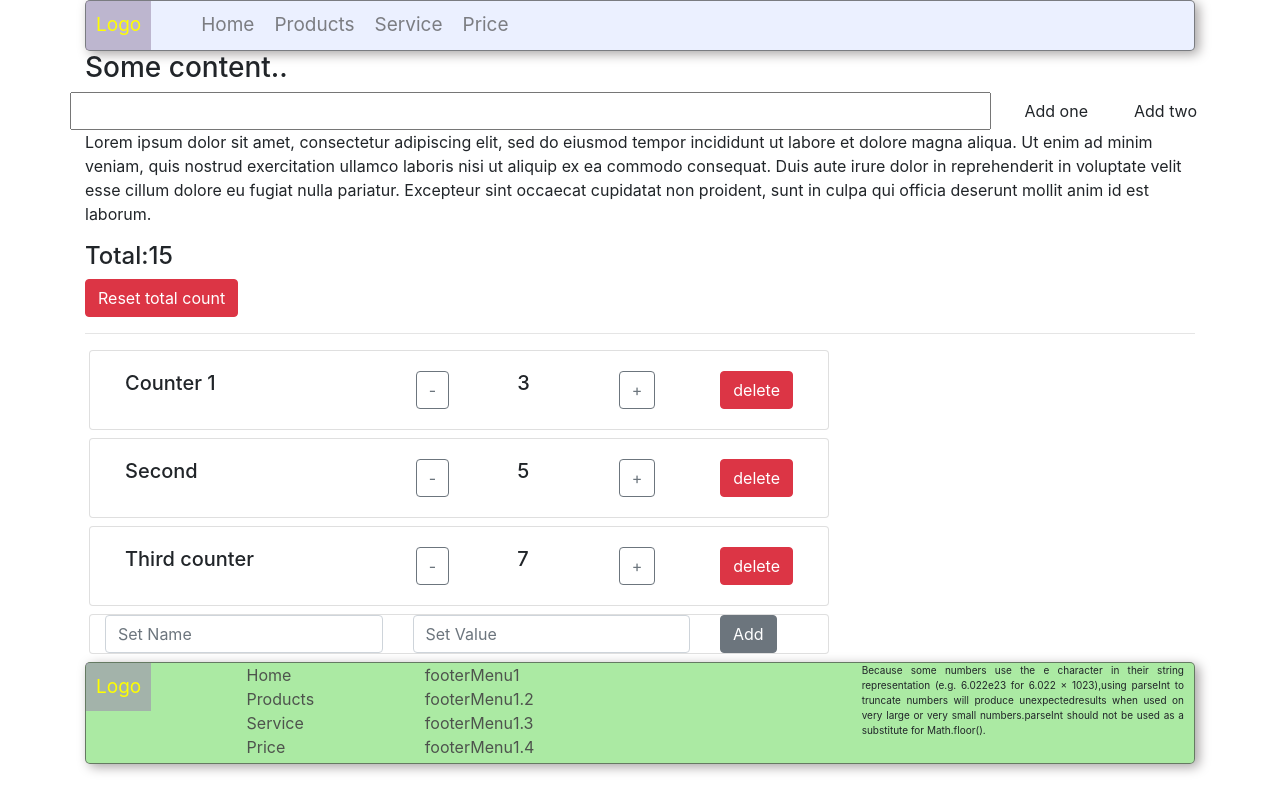
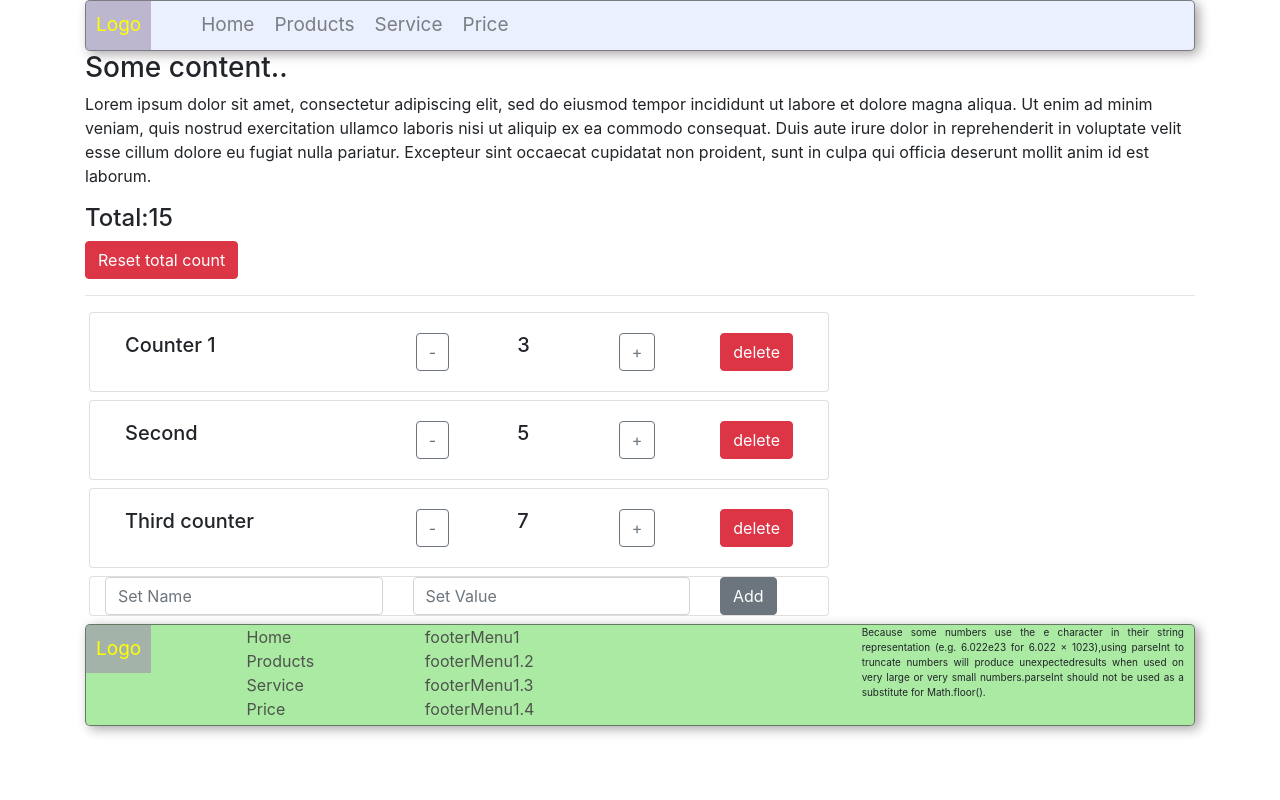
Before and after one commit to Volodymyr-Cherniak/CRA, a React (Create React App) app: page / in a window 1280 px wide. Built offline with nearby package versions, Linux system fonts and the light colour scheme.

Commit message:
some changes

```diff
--- a/src/Components/Content.js
+++ b/src/Components/Content.js
@@ -21,18 +21,18 @@ const Content = (props) => {
     <main>
       <div>
         <h3>Some content..</h3>
-        <div className="row">
-          <input type='text' onChange={inputHandler} className="input-field col s6"/>
+        {/*<div className="row">*/}
+        {/*  <input type='text' onChange={inputHandler} className="form-control-lg"/>*/}
 
-          <button
-            className="waves-effect waves-light btn btnCont"
-            onClick={() => clickButtonHandler()}>Add one
-          </button>
+        {/*  <button*/}
+        {/*    className="btn btn-secondary"*/}
+        {/*    onClick={() => clickButtonHandler()}>Add one*/}
+        {/*  </button>*/}
 
-          <button
-            className="waves-effect waves-light btn btnCont"
-            onClick={() => clickButtonHandler(2)}>Add two
-          </button>
+        {/*  <button*/}
+        {/*    className="btn btn-primary"*/}
+        {/*    onClick={() => clickButtonHandler(2)}>Add two*/}
+        {/*  </button>*/}
 
         </div>
         <p>Lorem ipsum dolor sit amet, consectetur adipiscing elit, sed do eiusmod tempor incididunt ut labore et dolore
@@ -40,7 +40,7 @@ const Content = (props) => {
           consequat. Duis aute irure dolor in reprehenderit in voluptate velit esse cillum dolore eu fugiat nulla
           pariatur. Excepteur sint occaecat cupidatat non proident, sunt in culpa qui officia deserunt mollit anim id
           est laborum.</p>
-      </div>
+      {/*</div>*/}
     </main>
   );
 };
```
